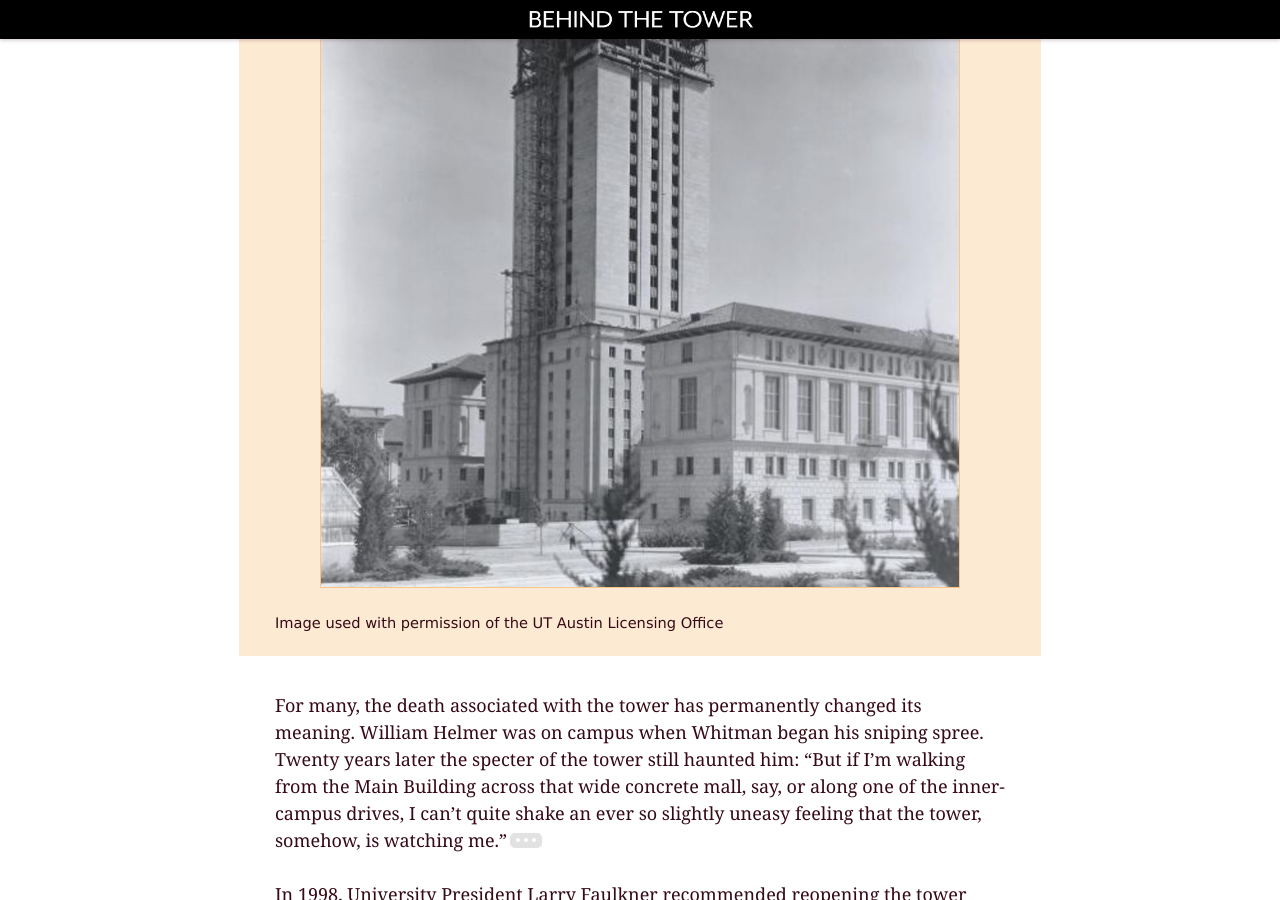
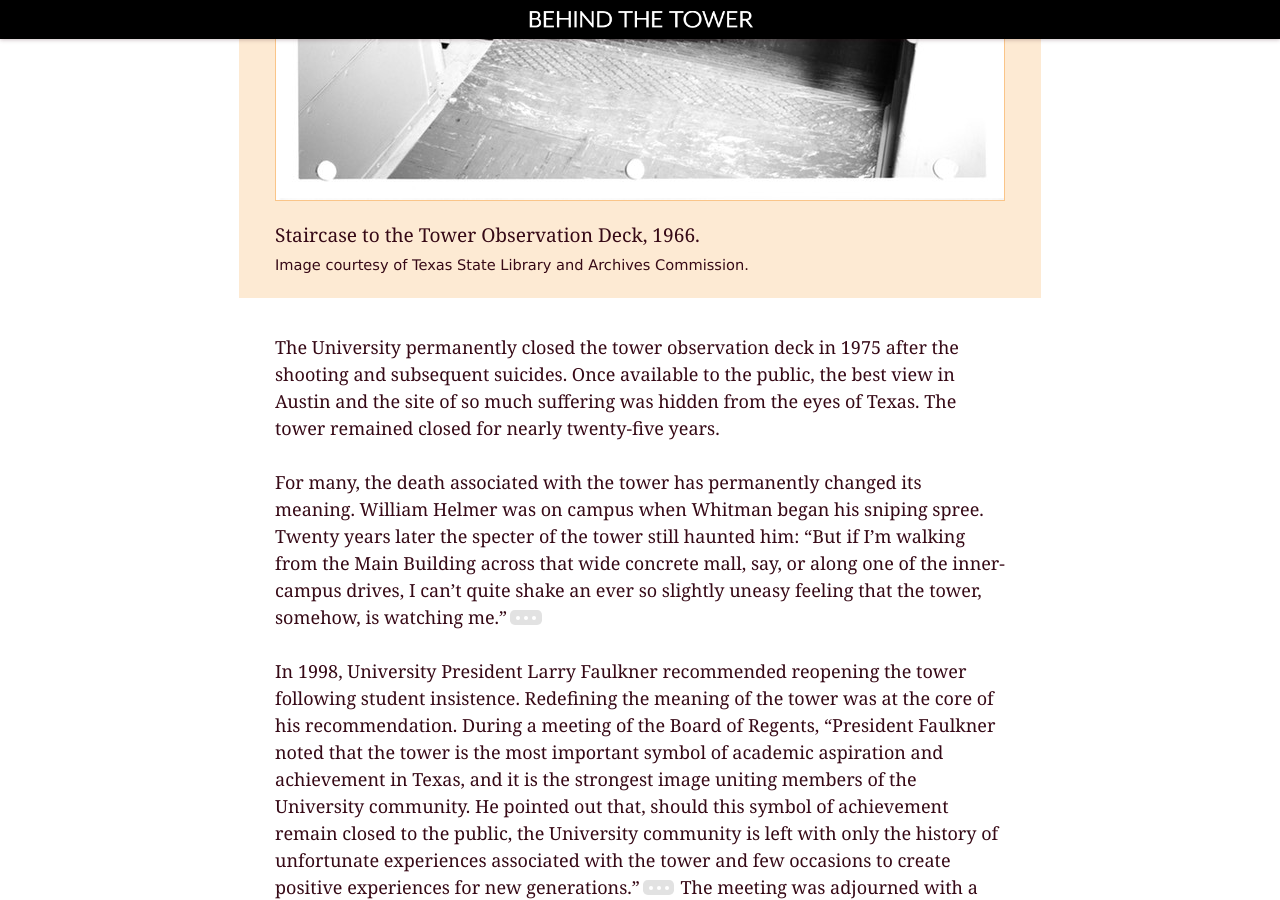
Before and after one commit to utexas-public-history/tower, a Jekyll site: the page built from _posts/2016-05-01-04-lisle-specter-of-the-tower.md, in a window 1280 px wide and 900 px high, scrolled down 2687 px. Built offline with Jekyll 4.4.1, drawn with Linux system fonts in a browser that asks for light colours; some of the changed text lies outside the part shown.

Commit message:
Add staircase photo to Lisle essay

```diff
--- a/_posts/2016-05-01-04-lisle-specter-of-the-tower.md
+++ b/_posts/2016-05-01-04-lisle-specter-of-the-tower.md
@@ -15,7 +15,7 @@ When the University of Texas tower was built in the 1930s it dominated the surro
 For many, perhaps most, the tower, adjacent to the Main Building, represents what its official webpage claims: “Opened in 1937, it has become an icon, bathed in orange lights to celebrate academic honors or athletic victories, and serving as the backdrop for convocations, rallies, concerts and demonstrations. To alumni, the tower is a tether to the past; to all, the 307-foot tower is the definitive landmark of the University.”[^2] To the perpetually curious, and in line with the tower’s original function as the University’s main library, the inscription from the Gospel of John on the Main Building’s south façade provides inspiration: “Ye shall know the truth and the truth shall make you free.” But these associations only represent half of the story.
 
 <div class="image-block">
-  <img src="{{ site.baseurl }}/images/posts/lisle/present-day-tower.jpg" class="tall-image" alt="Photo of the Tower today" />
+  <img src="{{ site.baseurl }}/images/posts/lisle/tower-construction.jpg" class="tall-image" alt="Photo of Tower under construction" />
   <p class="caption">
     <span class="credit">Image used with permission of the UT Austin Licensing Office</span>
   </p>
@@ -25,18 +25,25 @@ On August 1, 1966, the tower took on a new meaning when Charles Whitman ascended
 
 Nine people indeed have died as a result of falling or jumping off of the tower.[^8] To those jumping, including an English professor, students – one after finding out that he needed three more academic hours to graduate – and a runaway from the State Hospital who “wanted to die so I wouldn’t cause any more trouble,” the tower represented an escape from life’s woes.[^9]
 
+<div class="image-block">
+  <img src="{{ site.baseurl }}/images/posts/lisle/staircase.jpg" alt="Photo of staircase to observation deck" />
+  <p class="caption">
+    Staircase to the Tower Observation Deck, 1966. <span class="credit">Image courtesy of Texas State Library and Archives Commission.</span>
+  </p>
+</div>
+
 The University permanently closed the tower observation deck in 1975 after the shooting and subsequent suicides. Once available to the public, the best view in Austin and the site of so much suffering was hidden from the eyes of Texas. The tower remained closed for nearly twenty-five years.
 
+For many, the death associated with the tower has permanently changed its meaning. William Helmer was on campus when Whitman began his sniping spree. Twenty years later the specter of the tower still haunted him: “But if I’m walking from the Main Building across that wide concrete mall, say, or along one of the inner-campus drives, I can’t quite shake an ever so slightly uneasy feeling that the tower, somehow, is watching me.”[^10]
+
+In 1998, University President Larry Faulkner recommended reopening the tower following student insistence. Redefining the meaning of the tower was at the core of his recommendation. During a meeting of the Board of Regents, “President Faulkner noted that the tower is the most important symbol of academic aspiration and achievement in Texas, and it is the strongest image uniting members of the University community. He pointed out that, should this symbol of achievement remain closed to the public, the University community is left with only the history of unfortunate experiences associated with the tower and few occasions to create positive experiences for new generations.”[^11] The meeting was adjourned with a gavel made of timber from the original Main Building to commemorate the reopening.
+
 <div class="image-block">
-  <img src="{{ site.baseurl }}/images/posts/lisle/tower-construction.jpg" class="tall-image" alt="Photo of Tower under construction" />
+  <img src="{{ site.baseurl }}/images/posts/lisle/present-day-tower.jpg" class="tall-image" alt="Photo of the Tower today" />
   <p class="caption">
     <span class="credit">Image used with permission of the UT Austin Licensing Office</span>
   </p>
 </div>
-
-For many, the death associated with the tower has permanently changed its meaning. William Helmer was on campus when Whitman began his sniping spree. Twenty years later the specter of the tower still haunted him: “But if I’m walking from the Main Building across that wide concrete mall, say, or along one of the inner-campus drives, I can’t quite shake an ever so slightly uneasy feeling that the tower, somehow, is watching me.”[^10]
-
-In 1998, University President Larry Faulkner recommended reopening the tower following student insistence. Redefining the meaning of the tower was at the core of his recommendation. During a meeting of the Board of Regents, “President Faulkner noted that the tower is the most important symbol of academic aspiration and achievement in Texas, and it is the strongest image uniting members of the University community. He pointed out that, should this symbol of achievement remain closed to the public, the University community is left with only the history of unfortunate experiences associated with the tower and few occasions to create positive experiences for new generations.”[^11] The meeting was adjourned with a gavel made of timber from the original Main Building to commemorate the reopening.
 
 Others eagerly agreed about “reclaiming” the tower. Charles Locke, the former tour coordinator at the tower, said, “One of the benefits of reopening the tower is that we can reclaim it as a symbol of academic excellence represented by the university.”[^12] At the thirtieth anniversary memorial service of the shooting commemorating the victims, Pastor Larry Bethune noted how the memorial erected near the turtle pond just north of the tower “will assist UT in reclaiming the tower as a symbol of life and hope.”[^13]
 
```
Also changed, not shown: images/posts/lisle/staircase.jpg (added).
